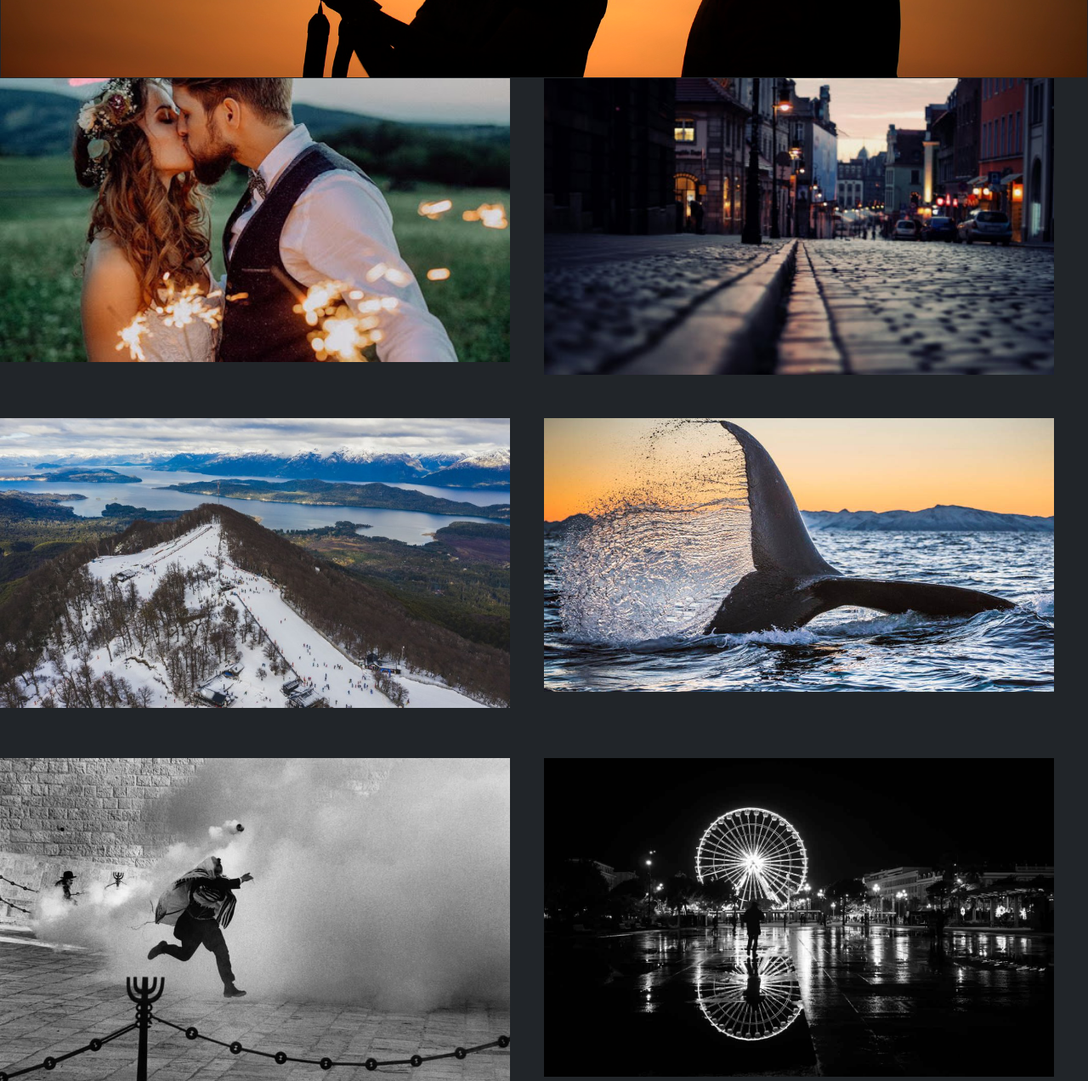
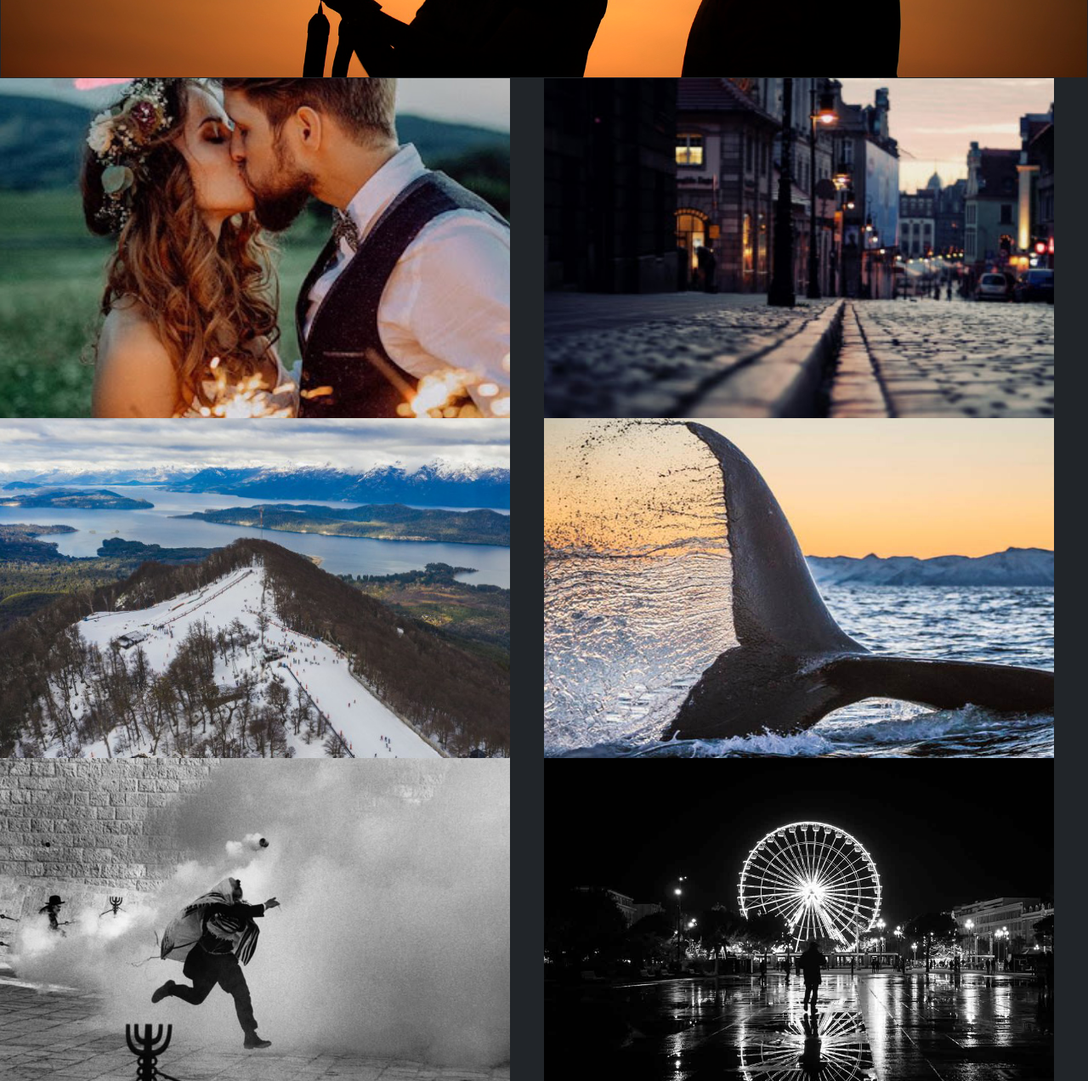
Before and after one commit to felipeb22/FotoWorld, a website: page nuestros_trabajos.html in a window 1280 px wide. Shown: the part 208-1480 px from the top of the page at 85% size. Drawn offline with nearby package versions, Linux system fonts and the light colour scheme.

Commit message:
agregue img editadas y las cambie

```diff
--- a/nuestros_trabajos.html
+++ b/nuestros_trabajos.html
@@ -67,27 +67,27 @@
 <!-- CIERRA NAV-->
     <main class="TextCenter bg-dark ">
         <div class="img-fluid">
-            <img src="img/casamiento1jpg.jpg" alt="fotomuestra de casamiento" width="600px">
+            <img src="img/casamiento2final.jpg" alt="fotomuestra de casamiento" width="600px">
         </div>
 
         <div class="img-fluid">
-            <img src="img/urbanas.jpg" alt="fotomuestra de foto urbana" width="600px">
+            <img src="img/urbanas2final.jpg" alt="fotomuestra de foto urbana" width="600px">
         </div>
 
         <div class="img-fluid">
-            <img src="img/natu1.jpg" alt="fotomuestra de naturaleza" width="600px">
+            <img src="img/natu2final.jpg" alt="fotomuestra de naturaleza" width="600px">
         </div>
 
         <div class="img-fluid">
-            <img src="img/balle.jpg" alt="cola de ballena" width="600px">
+            <img src="img/balle2final.jpg" alt="cola de ballena" width="600px">
         </div>
 
         <div class="img-fluid">
-            <img src="img/byn.jpg" alt="foto urbana blanco y negro" width="600px">
+            <img src="img/byn2final.jpg" alt="foto urbana blanco y negro" width="600px">
         </div>
 
         <div class="img-fluid">
-            <img src="img/ciudadbyn.jpg" alt="foto urbana de muelle" width="600px">
+            <img src="img/ciudadbyn2final.jpg" alt="foto urbana de muelle" width="600px">
         </div>
 
 
```
Also changed, not shown: img/balle2final.jpg (added), img/byn2final.jpg (added), img/casamiento2final.jpg (added), img/ciudadbyn2final.jpg (added), img/natu2final.jpg (added), img/urbanas2final.jpg (added).
